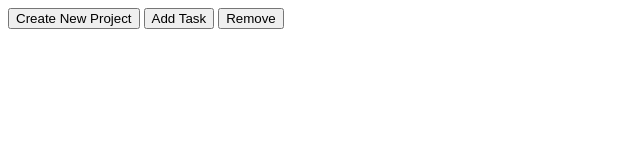
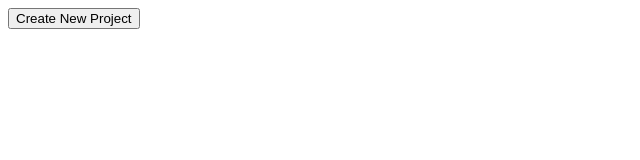
Before and after one commit to CNL-Dev/to-do-list, a website built with webpack: page src/index.html in a window 1280 px wide. Shown: the whole page, without its empty margins (0-640 px from the left). Built offline with nearby package versions, Linux system fonts and the light colour scheme.

Commit message:
chore: remove some buttons from nav menu

```diff
--- a/src/index.html
+++ b/src/index.html
@@ -9,8 +9,6 @@
     <header>
         <nav>
             <button class="create-btn">Create New Project</button>
-            <button class="add-btn">Add Task</button>
-            <button class="remove-btn">Remove</button>
         </nav>
     </header>
     <div id="content"></div>
```
